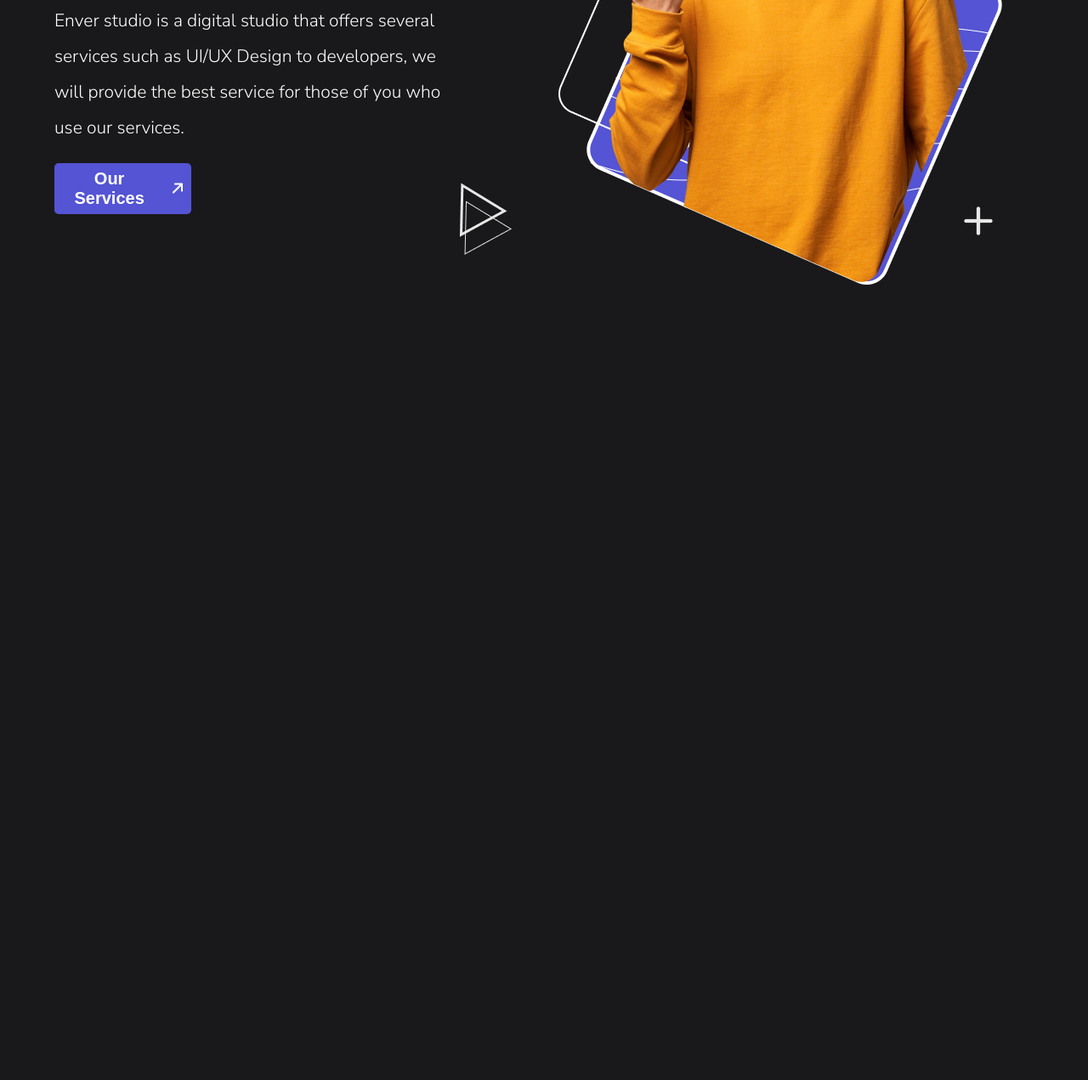
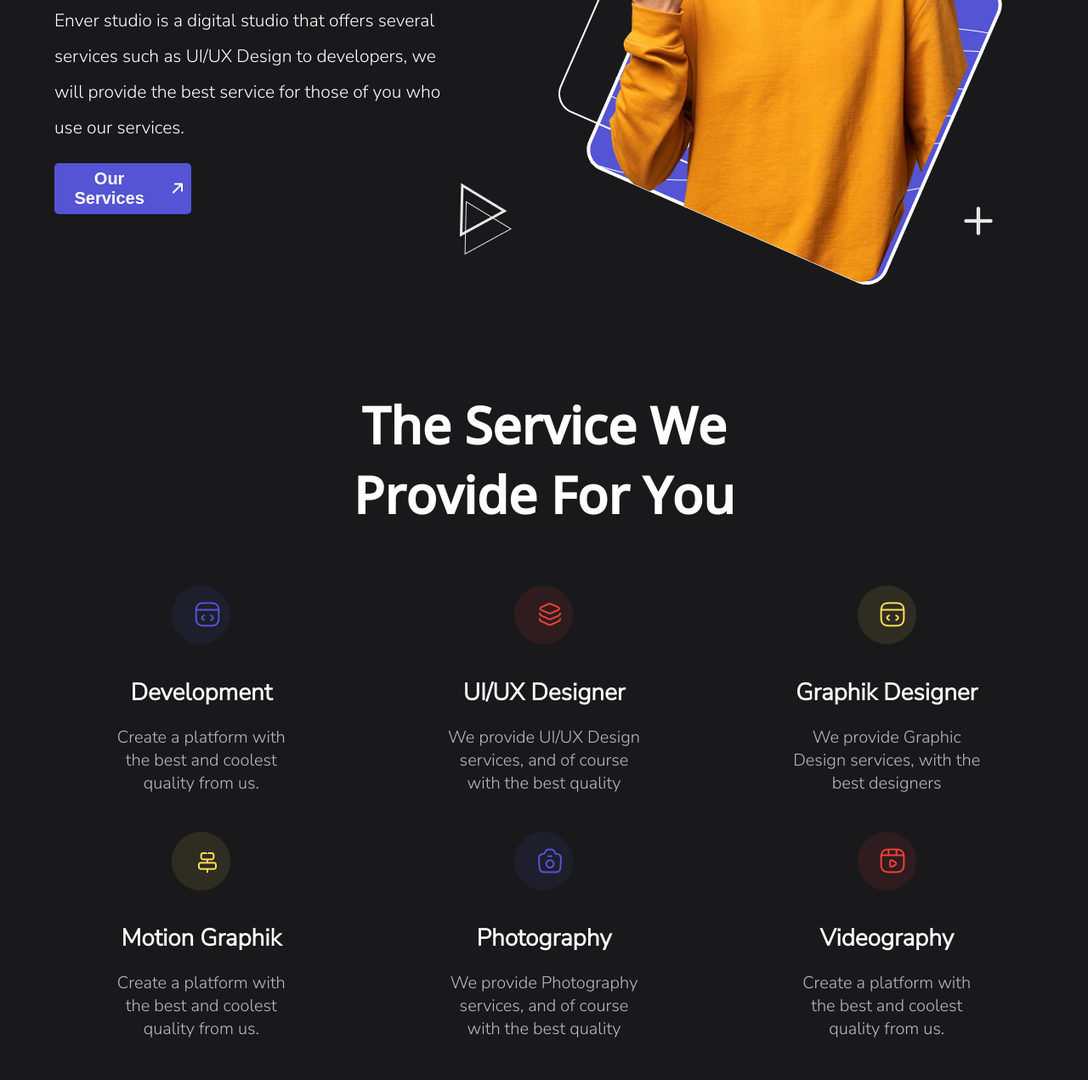
Before and after one commit to Alex-prog814/EnverProject, a plain HTML site: page index.html in a window 1280 px wide. Shown: the part 484-1755 px from the top of the page at 85% size. Before the commit the page ends 849 px from the top, so only its background shows below. Drawn offline with nearby package versions, Linux system fonts and the light colour scheme.

Commit message:
Added services block

```diff
--- a/css/style.css
+++ b/css/style.css
@@ -127,5 +127,52 @@ header {
     bottom: 54px;
     right: 40px;
 }
+/* header styles end */
 
-/* header styles end */
+/* services styles start */
+.services {
+    width: 100%;
+    display: flex;
+    flex-direction: column;
+    align-items: center;
+}
+
+.services__title_main {
+    font-size: 60px;
+    font-weight: 700;
+    text-align: center;
+    width: 50%;
+    font-family: 'Open Sans', sans-serif;
+    margin: 120px 0 50px;
+}
+
+.services__list {
+    display: flex;
+    list-style-type: none;
+    width: 100%;
+    flex-wrap: wrap;
+    justify-content: space-between;
+    padding: 0;
+}
+
+.services__item {
+    width: 20%;
+    margin: 0 5%;
+    display: flex;
+    flex-direction: column;
+    align-items: center;
+    text-align: center;
+    margin-bottom: 24px;
+}
+
+.services__title {
+    font-size: 28px;
+    font-weight: 600;
+    margin-bottom: 0;
+}
+
+.services__desc {
+    color: rgba(255, 255, 255, 0.7);
+    font-size: 20px;
+}
+/* services styles end */
--- a/index.html
+++ b/index.html
@@ -52,6 +52,44 @@
             </div>
         </header>
         <!-- header end -->
+
+        <!-- services block start -->
+        <div class="services">
+            <h2 class="services__title_main">The Service We Provide For You</h2>
+            <ul class="services__list">
+                <li class="services__item">
+                    <img src="./images/services_icon_1.png" alt="error:(" class="services__icon">
+                    <h4 class="services__title">Development</h4>
+                    <p class="services__desc">Create a platform with the best and coolest quality from us.</p>
+                </li>
+                <li class="services__item">
+                    <img src="./images/services_icon_2.png" alt="error:(" class="services__icon">
+                    <h4 class="services__title">UI/UX Designer</h4>
+                    <p class="services__desc">We provide UI/UX Design services, and of course with the best quality</p>
+                </li>
+                <li class="services__item">
+                    <img src="./images/services_icon_3.png" alt="error:(" class="services__icon">
+                    <h4 class="services__title">Graphik Designer</h4>
+                    <p class="services__desc">We provide Graphic Design services, with the best designers</p>
+                </li>
+                <li class="services__item">
+                    <img src="./images/services_icon_4.png" alt="error:(" class="services__icon">
+                    <h4 class="services__title">Motion Graphik</h4>
+                    <p class="services__desc">Create a platform with the best and coolest quality from us.</p>
+                </li>
+                <li class="services__item">
+                    <img src="./images/services_icon_5.png" alt="error:(" class="services__icon">
+                    <h4 class="services__title">Photography</h4>
+                    <p class="services__desc">We provide Photography services, and of course with the best quality</p>
+                </li>
+                <li class="services__item">
+                    <img src="./images/services_icon_6.png" alt="error:(" class="services__icon">
+                    <h4 class="services__title">Videography</h4>
+                    <p class="services__desc">Create a platform with the best and coolest quality from us.</p>
+                </li>
+            </ul>
+        </div>
+        <!-- services block end -->
     </div>
 </body>
 </html>
```
Also changed, not shown: images/services_icon_1.png (added), images/services_icon_2.png (added), images/services_icon_3.png (added), images/services_icon_4.png (added), images/services_icon_5.png (added), images/services_icon_6.png (added).
